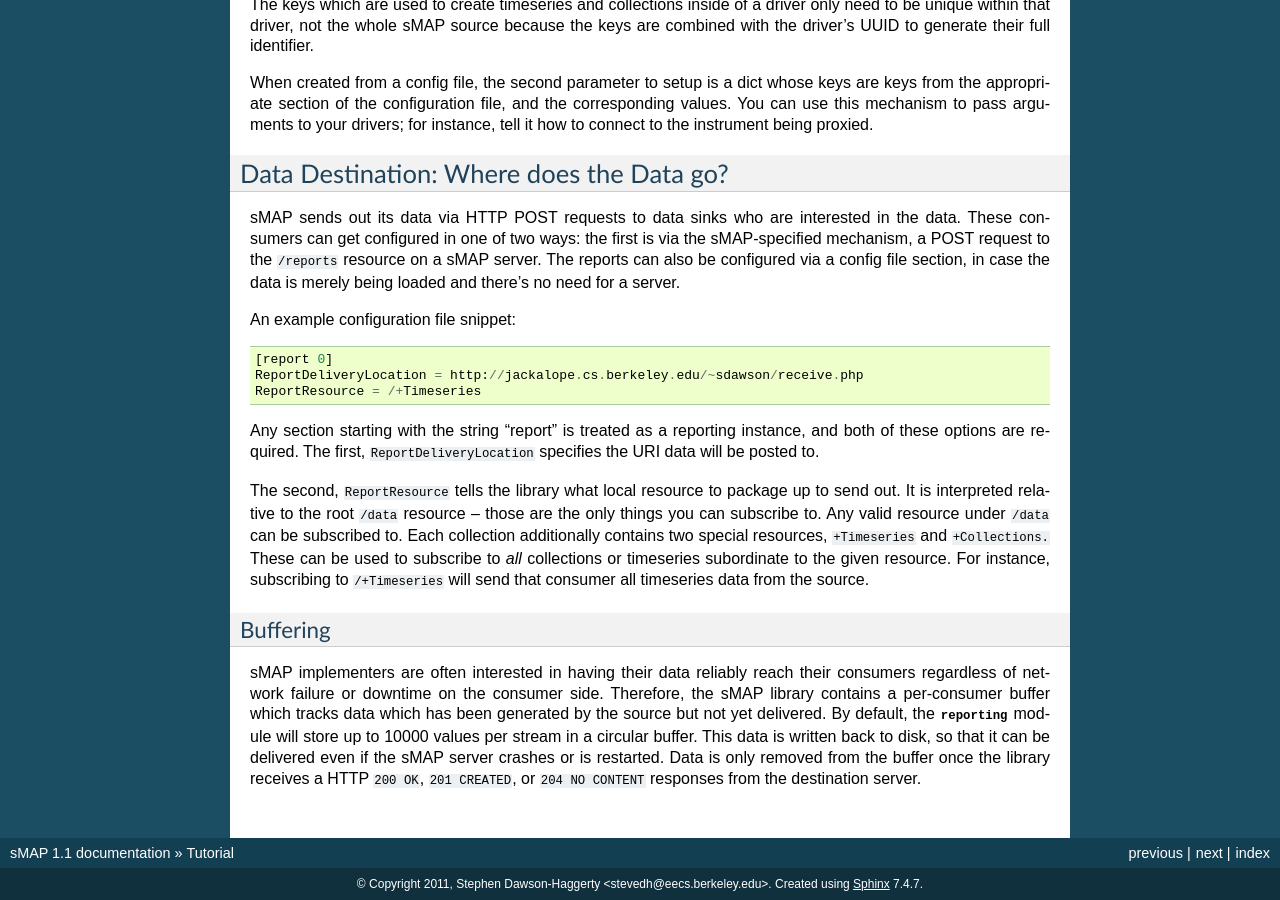
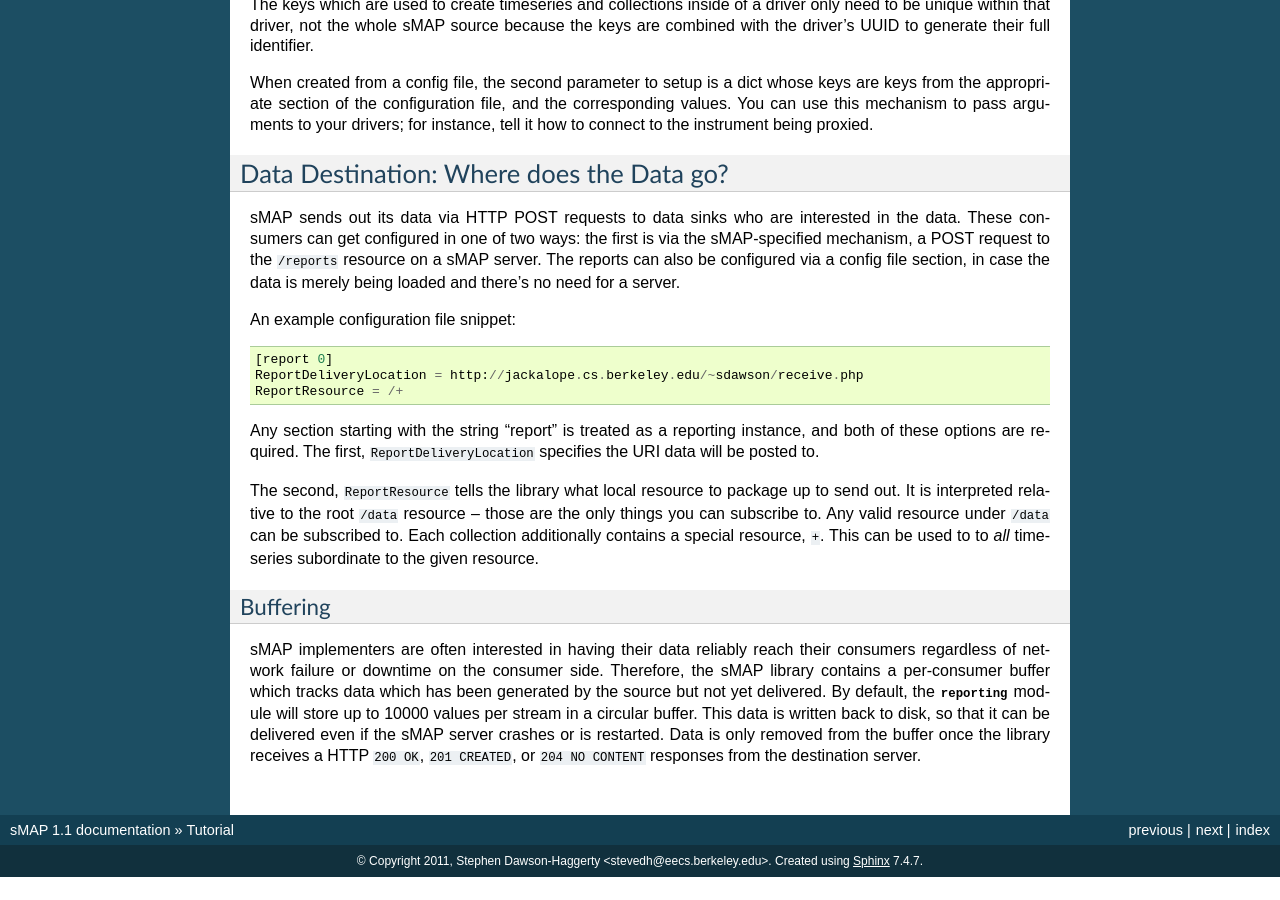
Before and after one commit to SoftwareDefinedBuildings/smap, a Sphinx documentation site: the page built from python/doc/tutorial.rst, in a window 1280 px wide and 900 px high, scrolled down 3990 px. Built offline with Sphinx 7.4.7, drawn with Linux system fonts in a browser that asks for light colours; formulas are drawn with MathJax 3; after the commit the page ends 4867 px from its top, so only the background shows below that.

Commit message:
- fix metadata version, tutorial
git-svn-id: http://smap-data.googlecode.com/svn/branches/v2@10 511b6515-856b-012f-224d-303ca1f27614

```diff
--- a/python/doc/tutorial.rst
+++ b/python/doc/tutorial.rst
@@ -276,7 +276,7 @@ An example configuration file snippet::
 
   [report 0]
   ReportDeliveryLocation = http://jackalope.cs.berkeley.edu/~sdawson/receive.php
-  ReportResource = /+Timeseries
+  ReportResource = /+
 
 Any section starting with the string "report" is treated as a
 reporting instance, and both of these options are required.  The
@@ -288,11 +288,9 @@ The second, ``ReportResource`` tells the library what local resource
 to package up to send out.  It is interpreted relative to the root
 ``/data`` resource -- those are the only things you can subscribe to.
 Any valid resource under ``/data`` can be subscribed to.  Each
-collection additionally contains two special resources,
-``+Timeseries`` and ``+Collections.`` These can be used to subscribe
-to *all* collections or timeseries subordinate to the given resource.
-For instance, subscribing to ``/+Timeseries`` will send that consumer
-all timeseries data from the source.
+collection additionally contains a special resource,
+``+``. This can be used to
+to *all* timeseries subordinate to the given resource.
 
 Buffering
 ~~~~~~~~~
```
Also changed, not shown: 2 other files.
